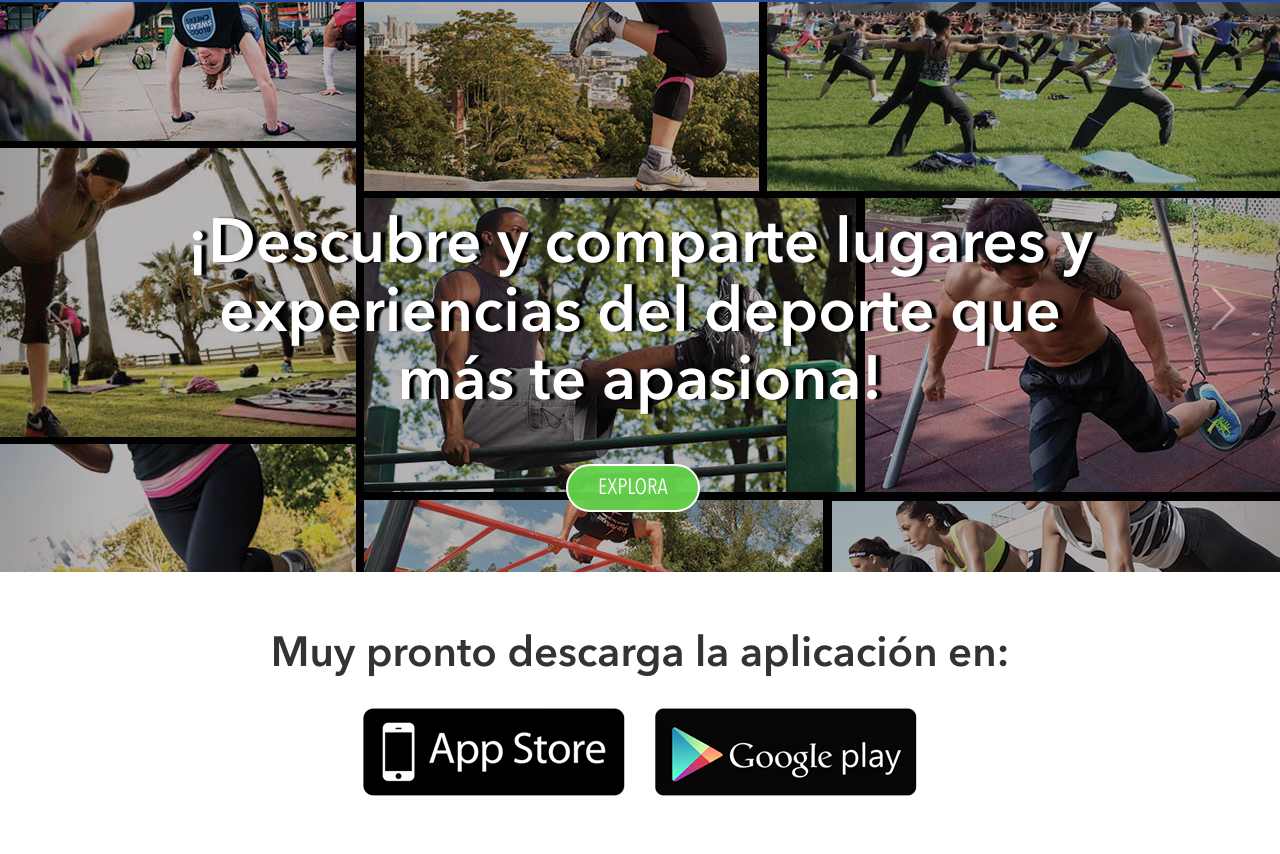
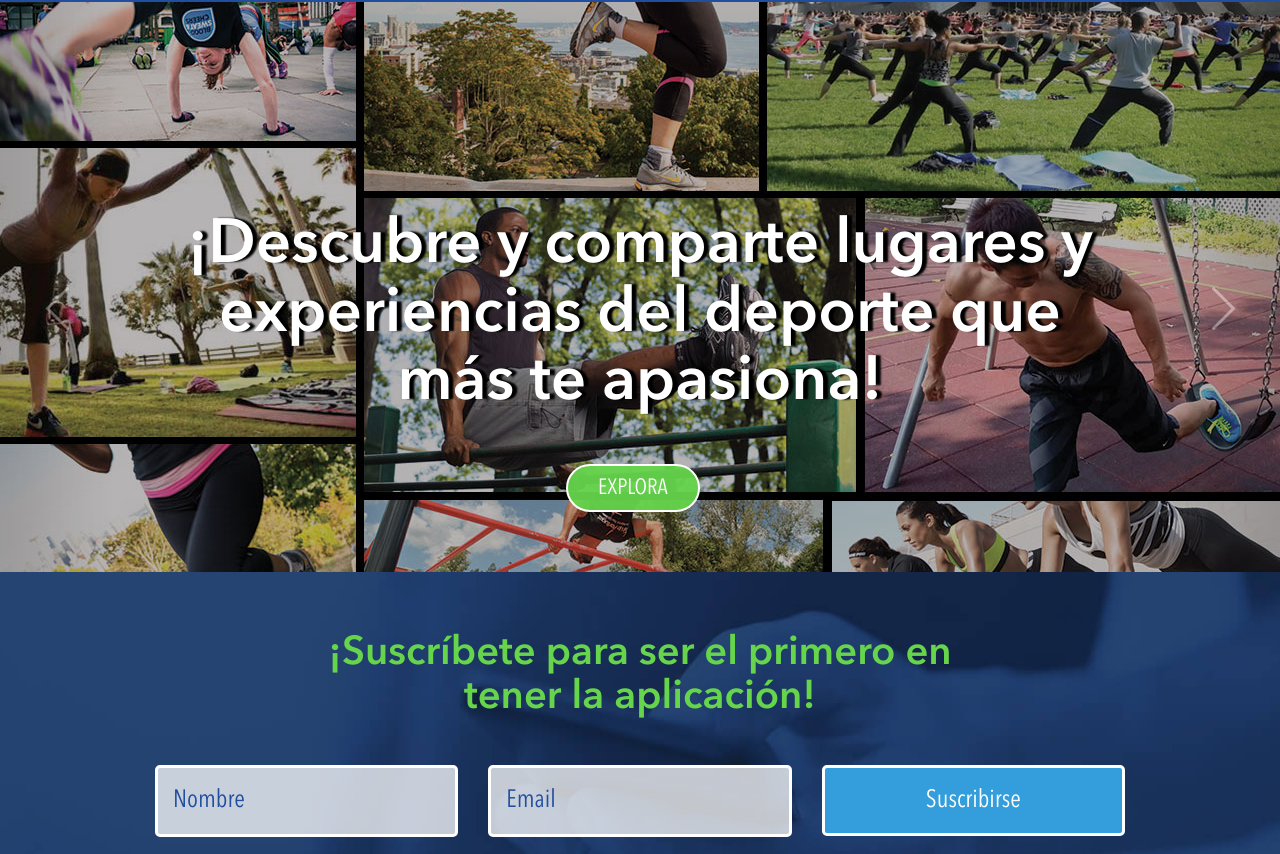
Before and after one commit to josearellano/Monkeyfitweb, a plain HTML site: page index.html in a window 1280 px wide. Shown: the part 94-948 px from the top of the page. Drawn offline with Linux system fonts and the light colour scheme.

Commit message:
update index.html
add form mailchimp at beggining

```diff
--- a/index.html
+++ b/index.html
@@ -46,6 +46,31 @@
 				</section>
 			</div>
 		</div>
+
+		<div class="row">
+				<section id="send" class="box-suscriptions">
+						<h3>¡Suscríbete para ser el primero en tener la aplicación!</h3>
+						<div class="box-form">
+							<form action="//monkeyfit.us9.list-manage.com/subscribe/post?u=2e283f341ed128e6d845eb912&amp;id=c5bfb3b861" method="post" id="mc-embedded-subscribe-form" name="mc-embedded-subscribe-form" class="validate" target="_blank" novalidate="">
+								<div class="col-md-4 col-sm-4 col-xs-12">
+									<div class="box-input">
+										<input type="text" name="FNAME" placeholder="Nombre" class="textbox" id="mce-FNAME">
+									</div>
+								</div>
+								<div class="col-md-4 col-sm-4 col-xs-12">
+									<div class="box-input">
+										<input type="email" name="EMAIL" placeholder="Email" class="textbox" id="mce-EMAIL">
+									</div>
+								</div>
+								<div class="col-md-4 col-sm-4 col-xs-12">
+									<button type="submit" class="btnbox" value="Subscribe" name="subscribe" id="mc-embedded-subscribe">Suscribirse</button>
+								</div>
+								<div class="clear-box"></div>
+							</form>
+						</div>
+				</section>
+		</div>
+
 		<div class="container">
 			<section class="content-app">
 				<h3>Muy pronto descarga la aplicación en:</h3>
```
